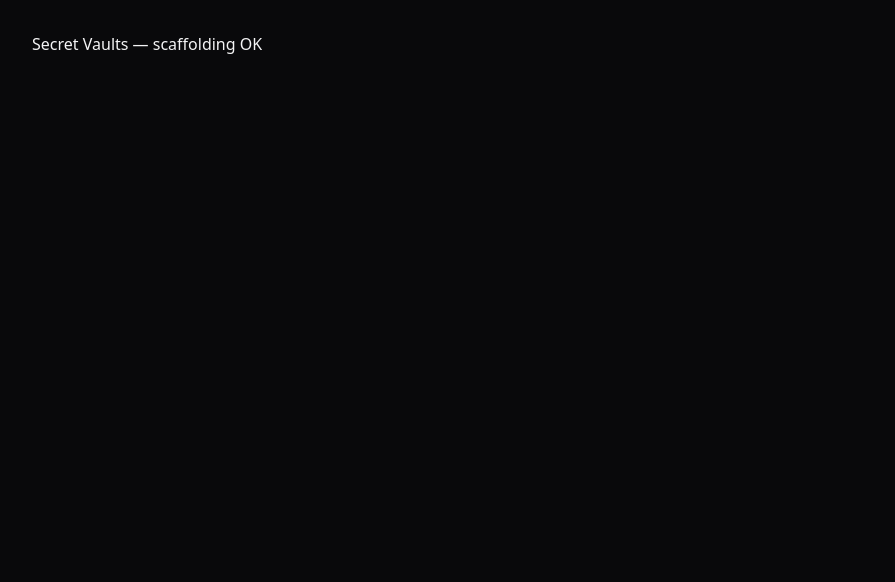
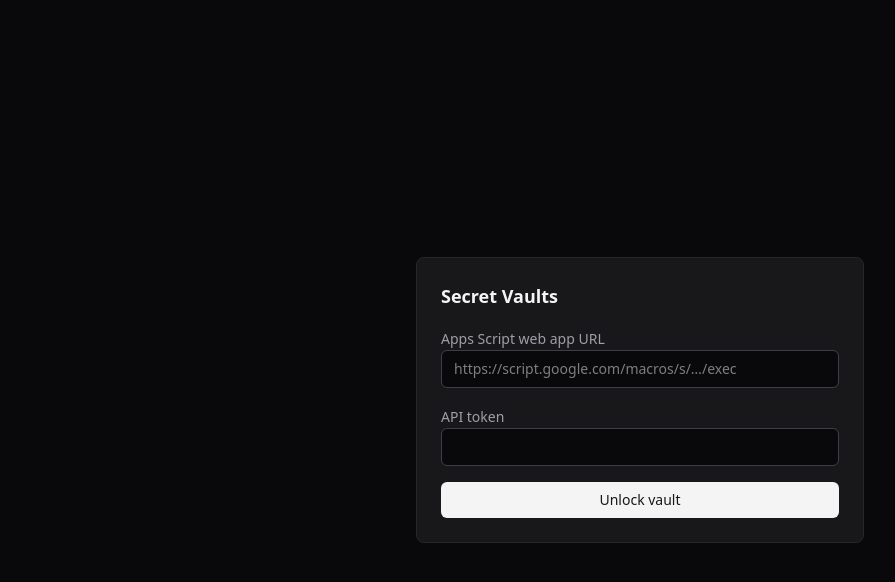
Before and after one commit to ntxinh/secret-vaults, a Next.js app in the folder apps/web/: page / in a window 1280 px wide. Shown: the top 582 px of the page, without its empty margins (0-895 px from the left). Built offline with nearby package versions, Linux system fonts and the light colour scheme.

Commit message:
feat(web): add providers, toaster, login gate

```diff
--- a/apps/web/src/app/page.tsx
+++ b/apps/web/src/app/page.tsx
@@ -1,3 +1,23 @@
+"use client";
+
+import { useEffect, useState } from "react";
+import { LoginForm } from "../components/login-form";
+import { Vault } from "../components/vault";
+import { Providers } from "./providers";
+import { useAuthStore } from "../store/auth";
+
+function Gate() {
+  const token = useAuthStore((s) => s.token);
+  const [mounted, setMounted] = useState(false);
+  useEffect(() => setMounted(true), []);
+  if (!mounted) return null;
+  return token ? <Vault /> : <LoginForm />;
+}
+
 export default function Home() {
-  return <main className="p-8">Secret Vaults — scaffolding OK</main>;
+  return (
+    <Providers>
+      <Gate />
+    </Providers>
+  );
 }
--- /dev/null
+++ b/apps/web/src/app/providers.tsx
@@ -0,0 +1,16 @@
+"use client";
+
+import { QueryClientProvider } from "@tanstack/react-query";
+import { useState } from "react";
+import { makeQueryClient } from "../lib/query-client";
+import { Toaster } from "../components/toaster";
+
+export function Providers({ children }: { children: React.ReactNode }) {
+  const [queryClient] = useState(makeQueryClient);
+  return (
+    <QueryClientProvider client={queryClient}>
+      {children}
+      <Toaster />
+    </QueryClientProvider>
+  );
+}
--- /dev/null
+++ b/apps/web/src/components/login-form.tsx
@@ -0,0 +1,66 @@
+"use client";
+
+import { useState } from "react";
+import { api } from "../lib/api";
+import { useAuthStore } from "../store/auth";
+
+export function LoginForm() {
+  const setCredentials = useAuthStore((s) => s.setCredentials);
+  const [gasUrl, setGasUrl] = useState("");
+  const [token, setToken] = useState("");
+  const [error, setError] = useState<string | null>(null);
+  const [loading, setLoading] = useState(false);
+
+  async function onSubmit(e: React.FormEvent) {
+    e.preventDefault();
+    setLoading(true);
+    setError(null);
+    try {
+      await api.list({ gasUrl: gasUrl.trim(), token: token.trim() });
+      setCredentials(gasUrl.trim(), token.trim());
+    } catch (err) {
+      setError(err instanceof Error ? err.message : "Failed to connect");
+    } finally {
+      setLoading(false);
+    }
+  }
+
+  return (
+    <main className="flex min-h-screen items-center justify-center p-4">
+      <form onSubmit={onSubmit} className="w-full max-w-md space-y-4 rounded-lg border border-zinc-800 bg-zinc-900 p-6">
+        <h1 className="text-lg font-semibold">Secret Vaults</h1>
+        <div className="space-y-1">
+          <label htmlFor="gasUrl" className="text-sm text-zinc-400">Apps Script web app URL</label>
+          <input
+            id="gasUrl"
+            type="url"
+            required
+            value={gasUrl}
+            onChange={(e) => setGasUrl(e.target.value)}
+            placeholder="https://script.google.com/macros/s/…/exec"
+            className="w-full rounded-md border border-zinc-700 bg-zinc-950 px-3 py-2 text-sm"
+          />
+        </div>
+        <div className="space-y-1">
+          <label htmlFor="token" className="text-sm text-zinc-400">API token</label>
+          <input
+            id="token"
+            type="password"
+            required
+            value={token}
+            onChange={(e) => setToken(e.target.value)}
+            className="w-full rounded-md border border-zinc-700 bg-zinc-950 px-3 py-2 text-sm"
+          />
+        </div>
+        {error && <p className="text-sm text-red-400">{error}</p>}
+        <button
+          type="submit"
+          disabled={loading}
+          className="w-full rounded-md bg-zinc-100 px-3 py-2 text-sm font-medium text-zinc-900 disabled:opacity-50"
+        >
+          {loading ? "Connecting…" : "Unlock vault"}
+        </button>
+      </form>
+    </main>
+  );
+}
--- /dev/null
+++ b/apps/web/src/components/toaster.tsx
@@ -0,0 +1,28 @@
+"use client";
+
+import * as Toast from "@radix-ui/react-toast";
+import { useToastStore } from "../store/toasts";
+
+export function Toaster() {
+  const toasts = useToastStore((s) => s.toasts);
+  const dismiss = useToastStore((s) => s.dismiss);
+
+  return (
+    <Toast.Provider swipeDirection="right" duration={4000}>
+      {toasts.map((t) => (
+        <Toast.Root
+          key={t.id}
+          onOpenChange={(open) => {
+            if (!open) dismiss(t.id);
+          }}
+          className={`rounded-md px-4 py-3 text-sm shadow-lg ${
+            t.variant === "error" ? "bg-red-600 text-white" : "bg-zinc-800 text-zinc-100"
+          }`}
+        >
+          <Toast.Title>{t.title}</Toast.Title>
+        </Toast.Root>
+      ))}
+      <Toast.Viewport className="fixed bottom-4 right-4 z-50 flex w-80 flex-col gap-2" />
+    </Toast.Provider>
+  );
+}
--- /dev/null
+++ b/apps/web/src/components/vault.tsx
@@ -0,0 +1,9 @@
+"use client";
+
+import { useSecrets } from "../hooks/use-secrets";
+
+export function Vault() {
+  const { data, isPending } = useSecrets();
+  if (isPending) return <main className="p-8">Loading…</main>;
+  return <main className="p-8">Vault — {Array.isArray(data) ? data.length : 0} secrets</main>;
+}
```
